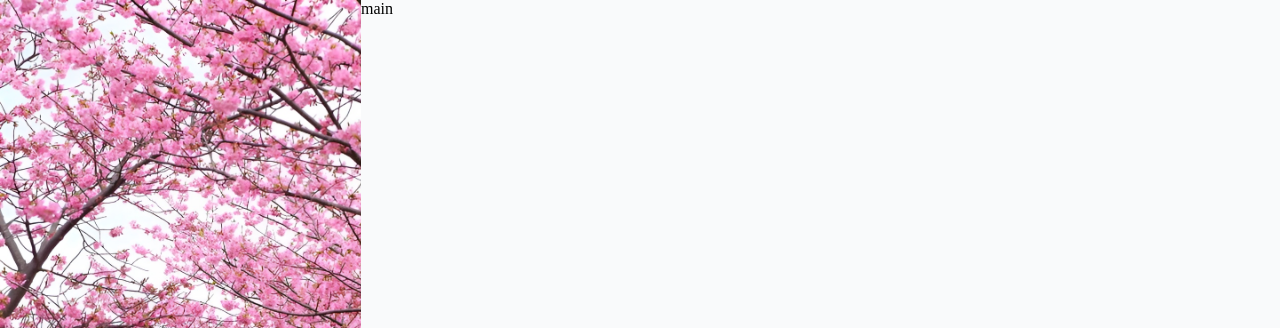
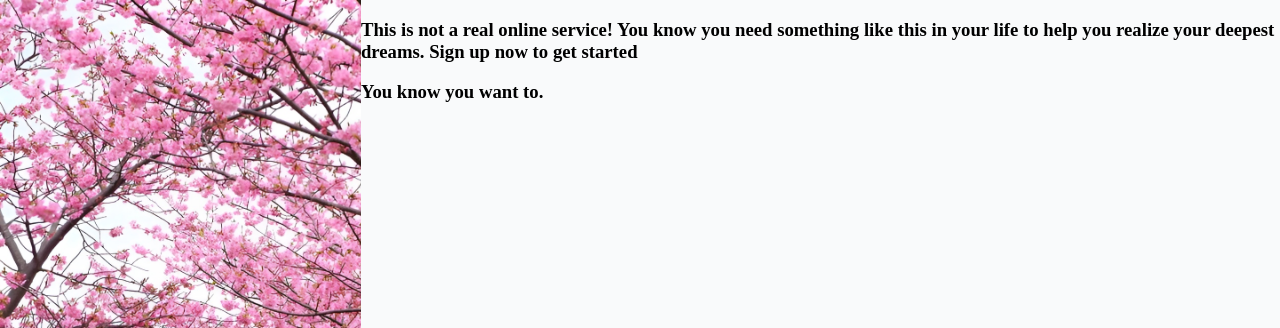
Before and after one commit to rayx3000/sign-up-form, a plain HTML site: page index.html in a window 1280 px wide. Shown: the top 328 px of the page. Drawn offline with Linux system fonts and the light colour scheme.

Commit message:
add text in main section

```diff
--- a/index.html
+++ b/index.html
@@ -14,7 +14,16 @@
         </div>
     </header>
     <main>
-        main
+        <div class="main-text-container">
+            <h3>
+                This is not a real online service! You know you need something like this in your life to help you
+                realize your deepest dreams. Sign up now to get started
+            </h3>
+            <h3>You know you want to.</h3>
+        </div>
+        <div class="form-div">
+            <form></form>
+        </div>
     </main>
 </body>
 </html>
--- a/styles.css
+++ b/styles.css
@@ -4,7 +4,6 @@
     font-weight: normal;
     font-style: normal;
 }
-
 
 body{
     display: flex;
```
